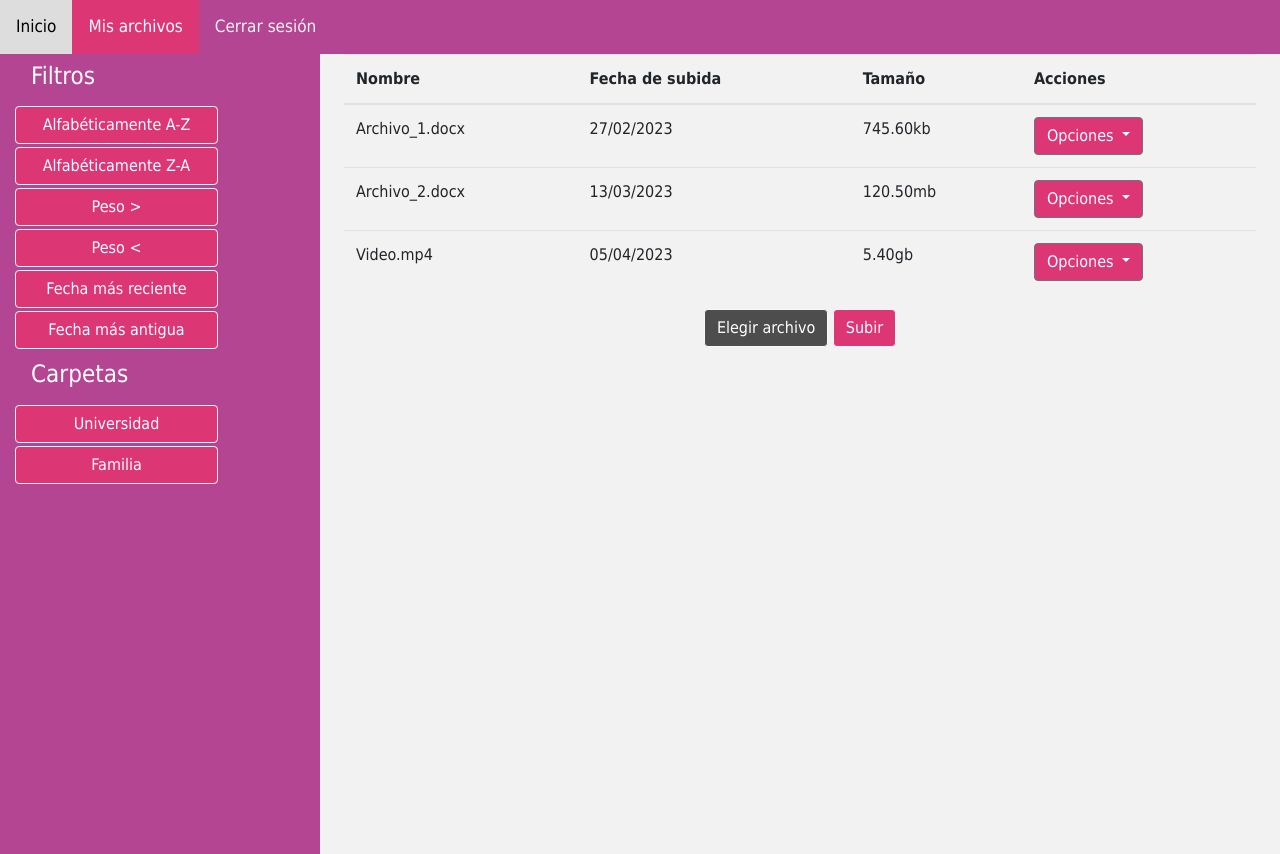
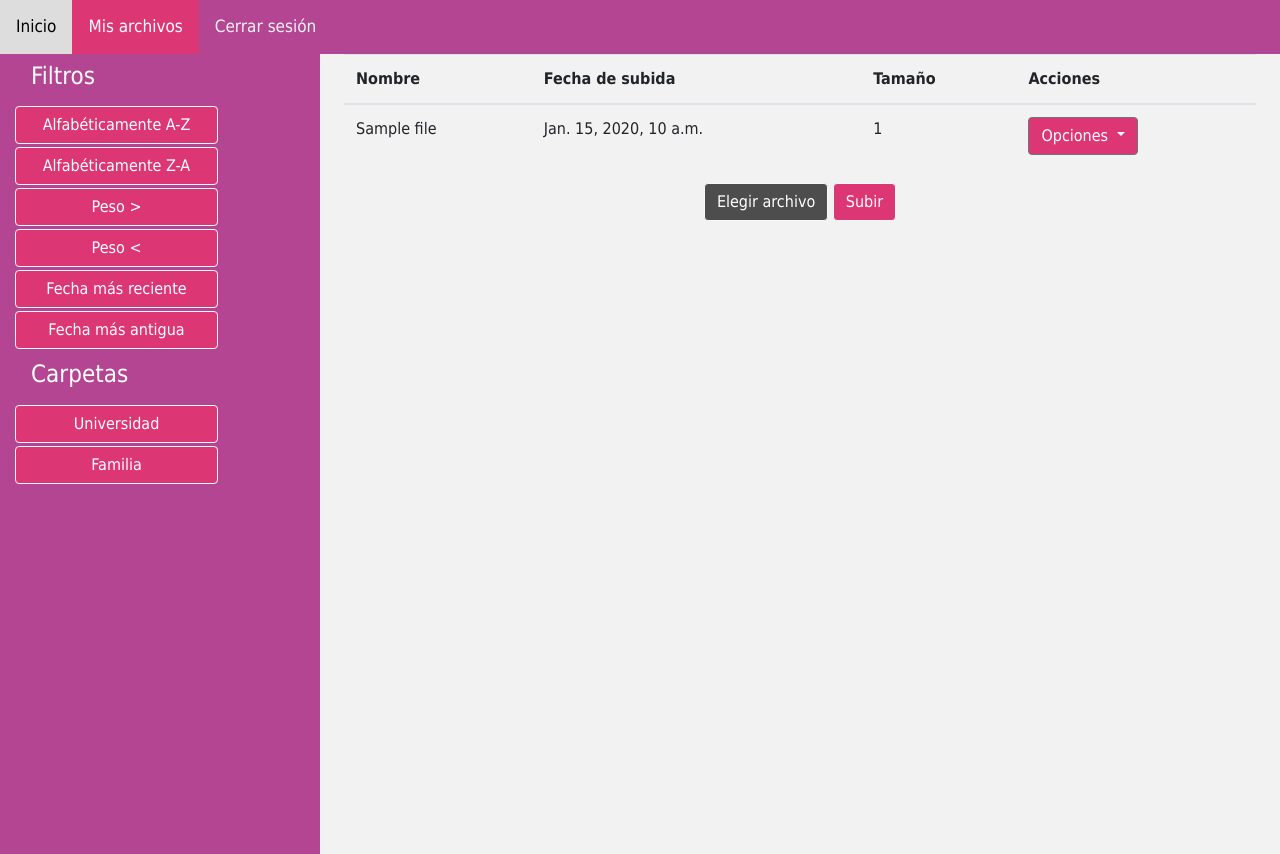
Before and after one commit to Proyecto-Boston/frontend-python, a Django app: template web_python/app_python/templates/file_manager.html in a window 1280 px wide. Run offline with Django 4.2, Linux system fonts and the light colour scheme; the template is opened without the code that fills it: most values are stand-ins (such as "Sample title", 1, 10 or a date in 2020); some libraries are stand-ins or nearby versions.

Commit message:
Lista de archivos editable

```diff
--- a/web_python/app_python/templates/file_manager.html
+++ b/web_python/app_python/templates/file_manager.html
@@ -51,10 +51,11 @@
                             </tr>
                         </thead>
                         <tbody>
+                            {% for file in files %}
                             <tr>
-                                <td>Archivo_1.docx</td>
-                                <td>27/02/2023</td>
-                                <td>745.60kb</td>
+                                <td>{{ file.name }}</td>
+                                <td>{{ file.date }}</td>
+                                <td>{{ file.size }}</td>
                                 <td>
                                     <div class="dropdown">
                                         <button class="btn btn-secondary btn-orange dropdown-toggle" type="button"
@@ -71,46 +72,7 @@
                                     </div>
                                 </td>
                             </tr>
-                            <tr>
-                                <td>Archivo_2.docx</td>
-                                <td>13/03/2023</td>
-                                <td>120.50mb</td>
-                                <td>
-                                    <div class="dropdown">
-                                        <button class="btn btn-secondary btn-orange dropdown-toggle" type="button"
-                                            id="dropdownMenuButton" data-toggle="dropdown" aria-haspopup="true"
-                                            aria-expanded="false">
-                                            Opciones
-                                        </button>
-                                        <div class="dropdown-menu" aria-labelledby="dropdownMenuButton">
-                                            <a class="dropdown-item" href="#">Descargar</a>
-                                            <a class="dropdown-item" href="#">Editar nombre</a>
-                                            <a class="dropdown-item" href="#">Eliminar</a>
-                                            <a class="dropdown-item" href="#">Mover</a>
-                                        </div>
-                                    </div>
-                                </td>
-                            </tr>
-                            <tr>
-                                <td>Video.mp4</td>
-                                <td>05/04/2023</td>
-                                <td>5.40gb</td>
-                                <td>
-                                    <div class="dropdown">
-                                        <button class="btn btn-secondary btn-orange dropdown-toggle" type="button"
-                                            id="dropdownMenuButton" data-toggle="dropdown" aria-haspopup="true"
-                                            aria-expanded="false">
-                                            Opciones
-                                        </button>
-                                        <div class="dropdown-menu" aria-labelledby="dropdownMenuButton">
-                                            <a class="dropdown-item" href="#">Descargar</a>
-                                            <a class="dropdown-item" href="#">Editar nombre</a>
-                                            <a class="dropdown-item" href="#">Eliminar</a>
-                                            <a class="dropdown-item" href="#">Mover</a>
-                                        </div>
-                                    </div>
-                                </td>
-                            </tr>
+                            {% endfor %}
                         </tbody>
                     </table>
                     <div class="text-center">
```
Also changed, not shown: web_python/app_python/views.py (+8 -1 lines).
